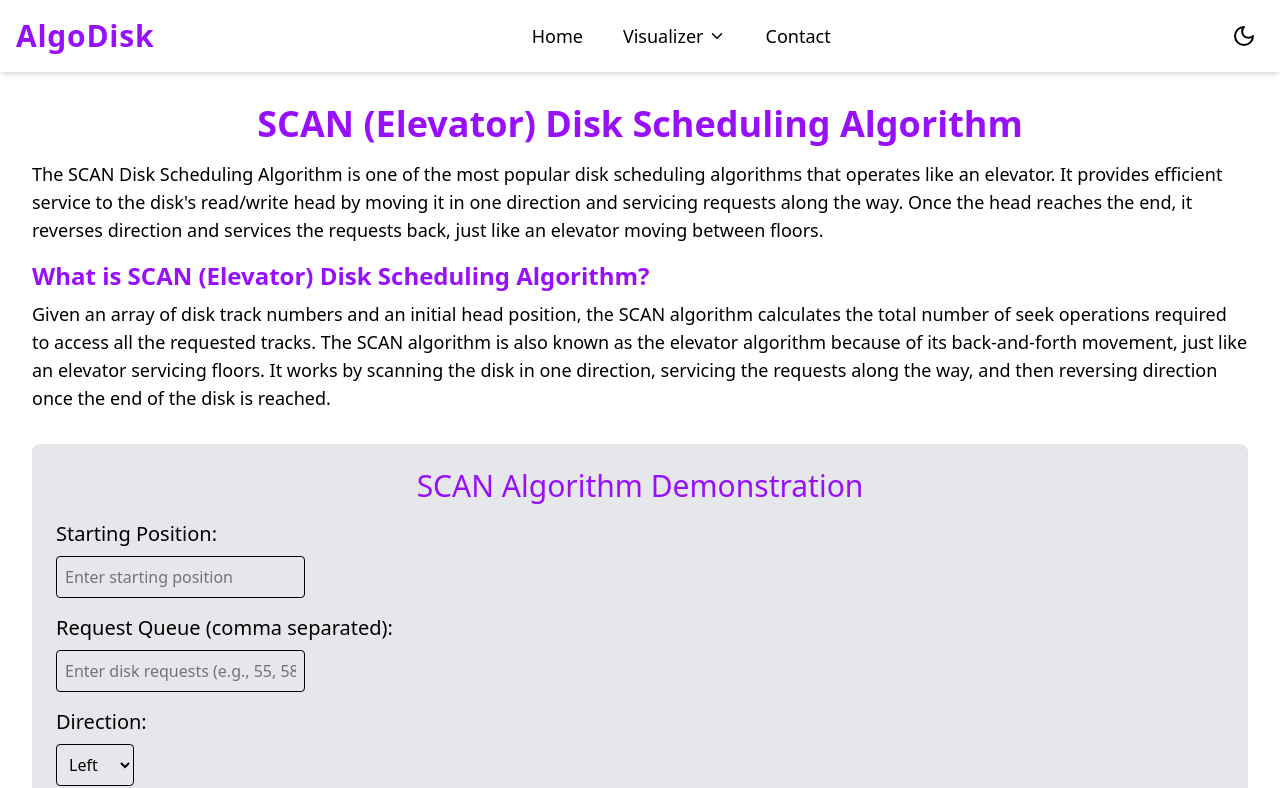
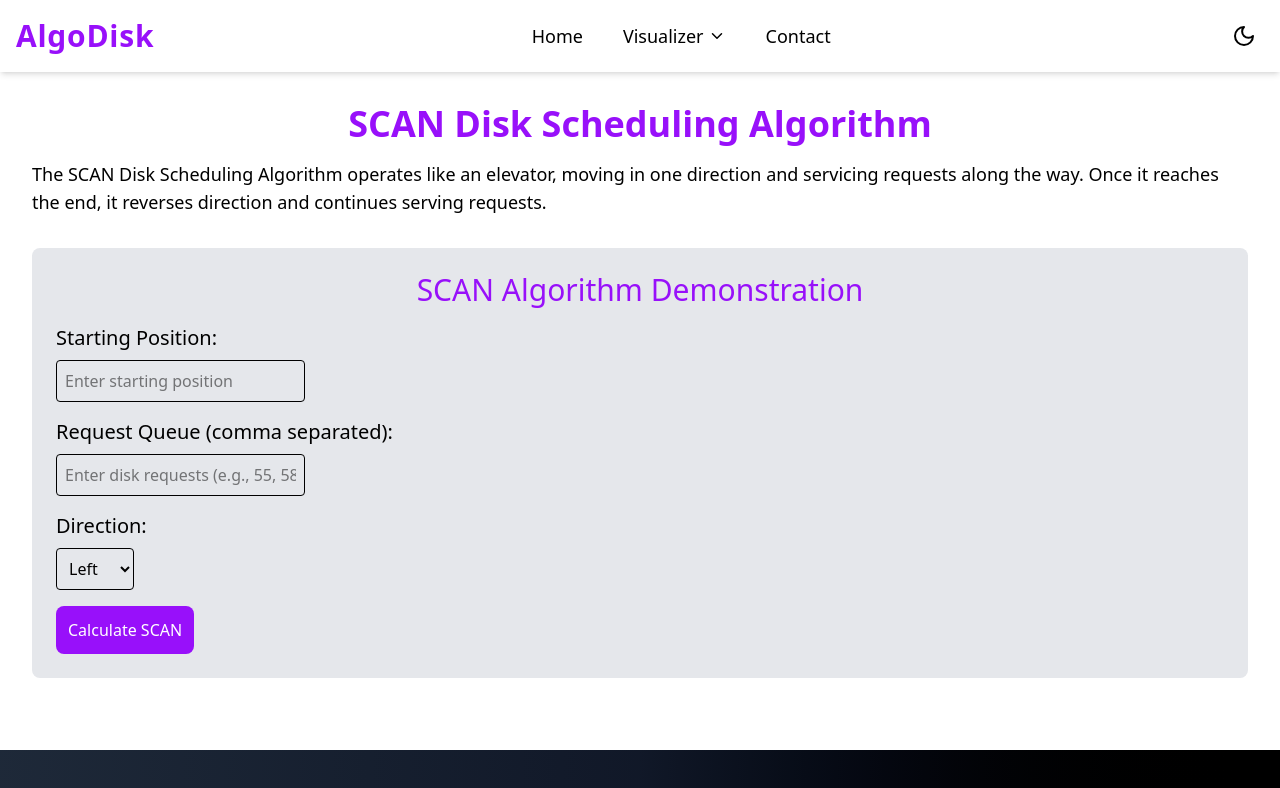
Before and after one commit to pranav-gadewar/AlgoDisc, a React (Vite) app: page /scan in a window 1280 px wide. Shown: the top 788 px of the page. Built offline with nearby package versions, Linux system fonts and the light colour scheme.

Commit message:
Update SCAN.jsx

```diff
--- a/src/Components/Pages/Algorithms/SCAN.jsx
+++ b/src/Components/Pages/Algorithms/SCAN.jsx
@@ -1,6 +1,15 @@
 import React, { useState } from "react";
 import { Line } from "react-chartjs-2";
-import { Chart as ChartJS, CategoryScale, LinearScale, PointElement, LineElement, Title, Tooltip, Legend } from "chart.js";
+import {
+  Chart as ChartJS,
+  CategoryScale,
+  LinearScale,
+  PointElement,
+  LineElement,
+  Title,
+  Tooltip,
+  Legend,
+} from "chart.js";
 
 // Registering necessary components for Chart.js
 ChartJS.register(CategoryScale, LinearScale, PointElement, LineElement, Title, Tooltip, Legend);
@@ -11,7 +20,7 @@ function SCAN() {
   const [direction, setDirection] = useState("left");
   const [graphData, setGraphData] = useState(null);
 
-  // Function to calculate the SCAN scheduling algorithm
+  // Function to calculate SCAN scheduling algorithm with boundary constraints
   const calculateSCAN = () => {
     const startPos = parseInt(start);
     const queueValues = queue.split(",").map((item) => parseInt(item.trim()));
@@ -21,24 +30,24 @@ function SCAN() {
       return;
     }
 
-    // Sort the queue in ascending order for SCAN
     queueValues.sort((a, b) => a - b);
 
-    const movement = [];
-    let currentPos = startPos;
-    let left = queueValues.filter((value) => value < currentPos);
-    let right = queueValues.filter((value) => value > currentPos);
+    const diskMin = 0;  // Lower disk boundary
+    const diskMax = 199; // Upper disk boundary (assuming standard disk track range)
+    let movement = [];
+    let left = queueValues.filter((value) => value < startPos);
+    let right = queueValues.filter((value) => value > startPos);
 
-    // Reverse left for SCAN movement
+    // SCAN movement handling with proper boundary addition
     if (direction === "left") {
-      left = left.reverse();
-      movement.push(...left, ...right);
+      left.reverse();
+      movement.push(...left, diskMin, ...right);
     } else {
-      movement.push(...right, ...left.reverse());
+      movement.push(...right, diskMax, ...left.reverse());
     }
 
-    // Prepare data for the graph diagram
-    const labels = Array.from({ length: movement.length }, (_, i) => `Step ${i + 1}`);
+    // Prepare data for visualization
+    const labels = movement.map((_, i) => `Step ${i + 1}`);
     const data = movement.map((pos, index) => ({
       x: index,
       y: pos,
@@ -54,9 +63,8 @@ function SCAN() {
           backgroundColor: "rgba(75, 192, 192, 0.2)",
           fill: false,
           pointRadius: 5,
-          pointHoverRadius: 8,
-          borderWidth: 2, // Line thickness
-          tension: 0, // No smooth curves, make it a straight line
+          borderWidth: 2,
+          tension: 0,
         },
       ],
     });
@@ -65,20 +73,10 @@ function SCAN() {
   return (
     <div className="scan-container p-8">
       <div className="intro-section mb-8">
-        <h1 className="text-4xl font-bold text-center text-purple-600 mb-4">SCAN (Elevator) Disk Scheduling Algorithm</h1>
+        <h1 className="text-4xl font-bold text-center text-purple-600 mb-4">SCAN Disk Scheduling Algorithm</h1>
         <p className="text-lg mb-4">
-          The SCAN Disk Scheduling Algorithm is one of the most popular disk scheduling algorithms that operates
-          like an elevator. It provides efficient service to the disk's read/write head by moving it in one direction
-          and servicing requests along the way. Once the head reaches the end, it reverses direction and services
-          the requests back, just like an elevator moving between floors.
-        </p>
-
-        <h3 className="text-2xl font-semibold text-purple-600 mb-2">What is SCAN (Elevator) Disk Scheduling Algorithm?</h3>
-        <p className="text-lg mb-4">
-          Given an array of disk track numbers and an initial head position, the SCAN algorithm calculates the total number
-          of seek operations required to access all the requested tracks. The SCAN algorithm is also known as the elevator algorithm
-          because of its back-and-forth movement, just like an elevator servicing floors. It works by scanning the disk in one direction,
-          servicing the requests along the way, and then reversing direction once the end of the disk is reached.
+          The SCAN Disk Scheduling Algorithm operates like an elevator, moving in one direction and servicing requests along the way.
+          Once it reaches the end, it reverses direction and continues serving requests.
         </p>
       </div>
 
@@ -130,37 +128,24 @@ function SCAN() {
           Calculate SCAN
         </button>
 
-        {/* Line Graph Diagram */}
+        {/* Line Graph Visualization */}
         {graphData && (
           <div className="mt-8">
             <h3 className="text-2xl text-purple-600 mb-2">SCAN Movement Line Graph</h3>
-            <Line data={graphData} options={{
-              responsive: true,
-              plugins: {
-                legend: {
-                  display: true,
-                  position: 'top',
+            <Line
+              data={graphData}
+              options={{
+                responsive: true,
+                plugins: {
+                  legend: { display: true, position: "top" },
+                  tooltip: { mode: "index", intersect: false },
                 },
-                tooltip: {
-                  mode: 'index',
-                  intersect: false,
+                scales: {
+                  x: { title: { display: true, text: "Step" } },
+                  y: { title: { display: true, text: "Track Position" } },
                 },
-              },
-              scales: {
-                x: {
-                  title: {
-                    display: true,
-                    text: "Step",
-                  },
-                },
-                y: {
-                  title: {
-                    display: true,
-                    text: "Track Position",
-                  },
-                },
-              },
-            }} />
+              }}
+            />
           </div>
         )}
       </div>
```
